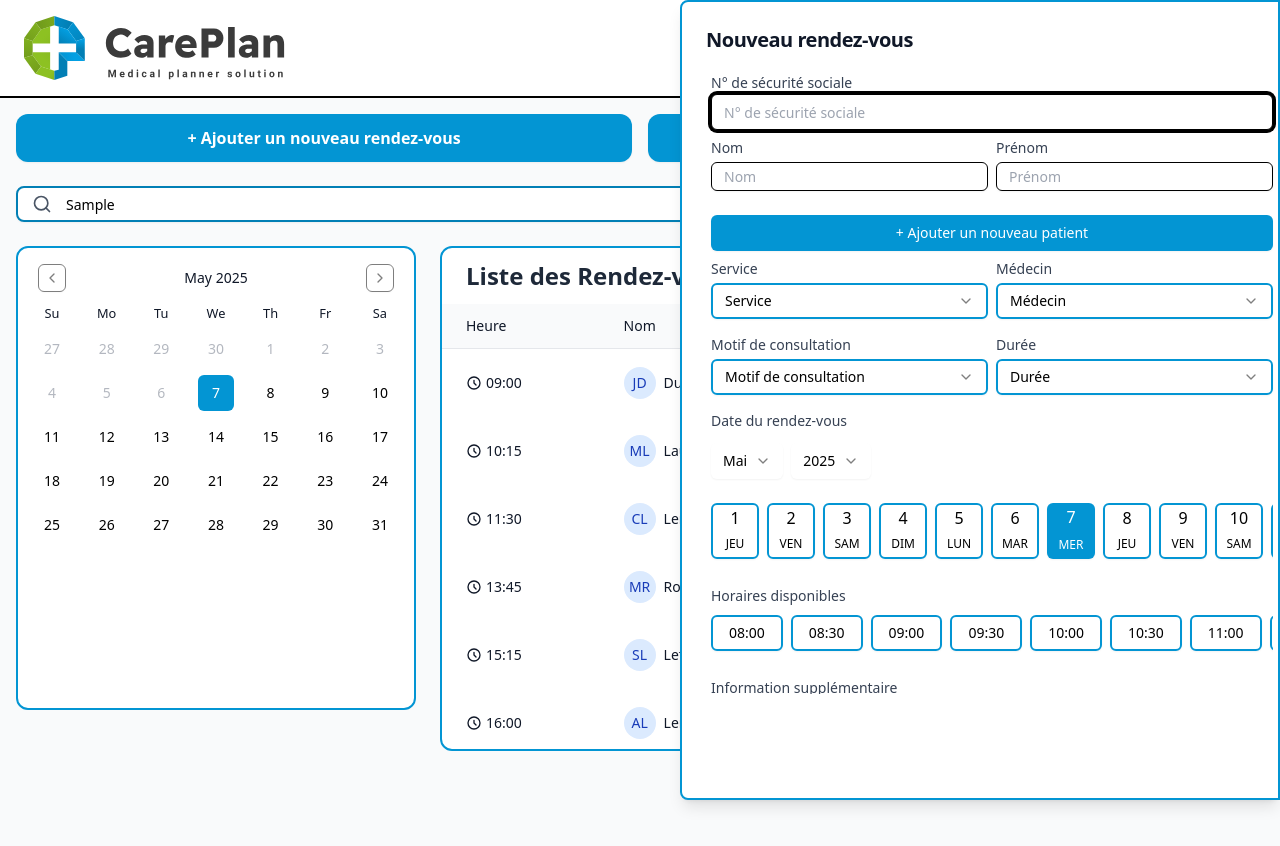
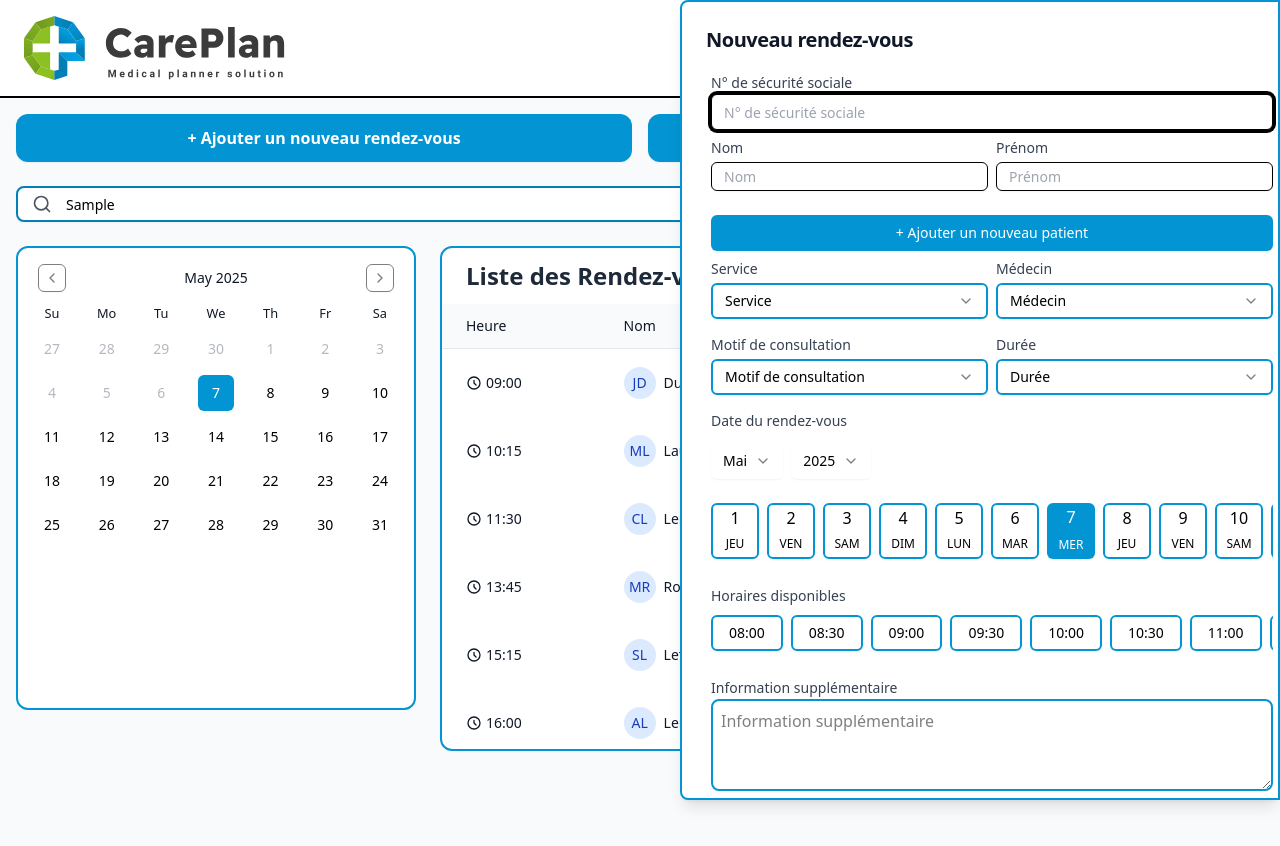
Before and after one commit to WildCodeSchool-CDA-FT-2025-03/CDA-Projet-2-Team-1, a React (Vite) app in the folder frontend/: page /secretary in a window 1280 px wide. Both pictures are taken after typing "Sample" into the empty fields and a click on the button "+ Ajouter un nouveau rendez-vous". Shown: the top 846 px of the page. Built offline with nearby package versions, Linux system fonts and the light colour scheme.

Commit message:
fix: scroll bar general et de la modal

```diff
--- a/frontend/src/components/SecretaryContentModal.tsx
+++ b/frontend/src/components/SecretaryContentModal.tsx
@@ -108,8 +108,11 @@ export function SecretaryContentModal({
           onClose={handleClose}
           title="Nouveau rendez-vous"
         >
-          <div className="relative max-h-[80vh] overflow-y-auto">
-            <form className="space-y-4 py-4 mx-[5px]" onSubmit={handleSubmit}>
+          <div className="relative h-full overflow-y-auto">
+            <form
+              className="h-full space-y-4 py-4 mx-[5px]"
+              onSubmit={handleSubmit}
+            >
               <label
                 htmlFor="input-secu"
                 className="mb-1 text-sm font-medium text-gray-700"
--- a/frontend/src/pages/SecretaryPage.tsx
+++ b/frontend/src/pages/SecretaryPage.tsx
@@ -25,7 +25,10 @@ const SecretaryPage = () => {
   const patients: Patient[] = patientsData.patients;
 
   return (
-    <main className="min-h-screen bg-gray-50 border-t-2" role="main">
+    <main
+      className={`${isModalOpen ? 'h-screen' : 'h-full'} bg-gray-50 border-t-2`}
+      role="main"
+    >
       <SecretaryContentModal
         isOpen={isModalOpen}
         onClose={() => setIsModalOpen(false)}
@@ -127,7 +130,7 @@ const SecretaryPage = () => {
                 )}
               </ul>
             </div>
-            <main className="max-h-[400px] overflow-y-auto">
+            <section className="max-h-[400px] overflow-y-auto">
               <ul
                 className="w-full"
                 aria-label="Liste des rendez-vous patients"
@@ -187,7 +190,7 @@ const SecretaryPage = () => {
                   </li>
                 ))}
               </ul>
-            </main>
+            </section>
           </section>
         </section>
       </section>
```
